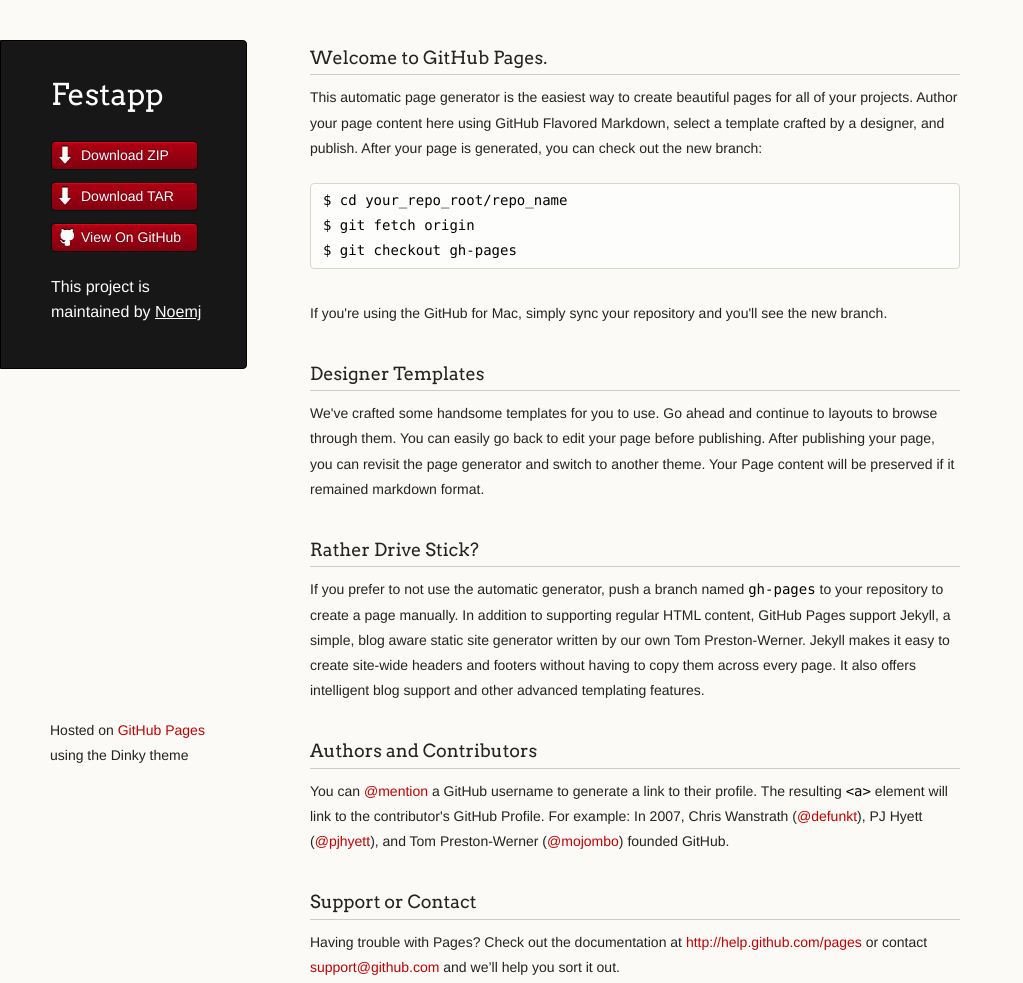
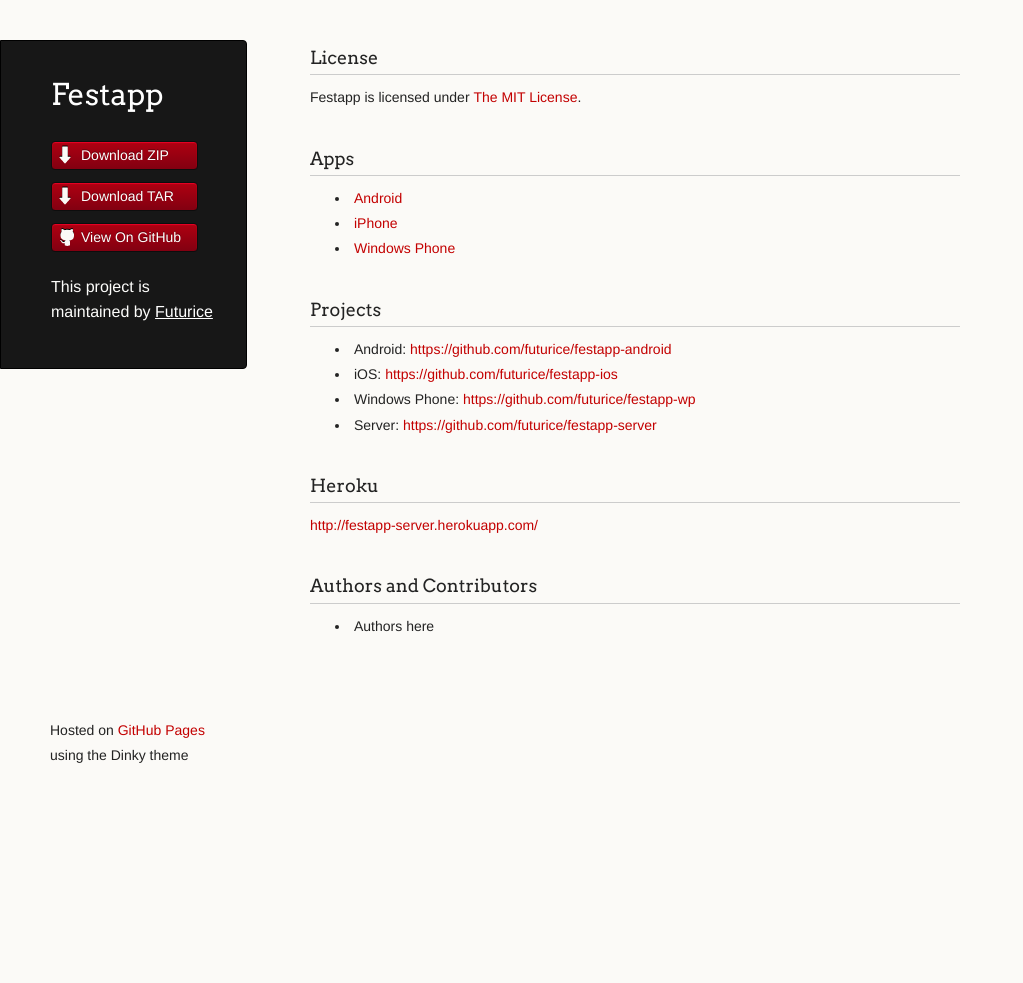
Before and after one commit to futurice/festapp-server, a plain HTML site: page index.html in a window 1280 px wide. Shown: the whole page, without its empty margins (0-1023 px from the left). After the commit the page ends 800 px from the top, so only its background shows below. Drawn offline with Linux system fonts and the light colour scheme.

Commit message:
Added GitHub page information

```diff
--- a/index.html
+++ b/index.html
@@ -8,7 +8,8 @@
 <link rel="stylesheet" href="stylesheets/styles.css">
 <link rel="stylesheet" href="stylesheets/pygment_trac.css">
 <script src="javascripts/scale.fix.js"></script>
-    <meta name="viewport" content="width=device-width, initial-scale=1, user-scalable=no">
+<meta name="viewport"
+	content="width=device-width, initial-scale=1, user-scalable=no">
 <!--[if lt IE 9]>
     <script src="//html5shiv.googlecode.com/svn/trunk/html5.js"></script>
     <![endif]-->
@@ -20,53 +21,95 @@
 			<p class="header"></p>
 
 			<ul>
-          <li class="download"><a class="buttons" href="https://github.com/Noemj/festapp-server/zipball/master">Download ZIP</a></li>
-          <li class="download"><a class="buttons" href="https://github.com/Noemj/festapp-server/tarball/master">Download TAR</a></li>
-          <li><a class="buttons github" href="https://github.com/Noemj/festapp-server">View On GitHub</a></li>
+				<li class="download"><a class="buttons"
+					href="https://github.com/Noemj/festapp-server/zipball/master">Download
+						ZIP</a></li>
+				<li class="download"><a class="buttons"
+					href="https://github.com/Noemj/festapp-server/tarball/master">Download
+						TAR</a></li>
+				<li><a class="buttons github"
+					href="https://github.com/Noemj/festapp-server">View On GitHub</a></li>
 			</ul>
 
-        <p class="header">This project is maintained by <a class="header name" href="https://github.com/Noemj">Noemj</a></p>
+			<p class="header">
+				This project is maintained by <a class="header name"
+					href="https://github.com/futurice">Futurice</a>
+			</p>
 
 
 		</header>
 		<section>
 			<h3>
-<a name="welcome-to-github-pages" class="anchor" href="#welcome-to-github-pages"><span class="octicon octicon-link"></span></a>Welcome to GitHub Pages.</h3>
+				<a name="license" class="anchor" href="#license"><span
+					class="octicon octicon-link"></span></a>License
+			</h3>
 
-<p>This automatic page generator is the easiest way to create beautiful pages for all of your projects. Author your page content here using GitHub Flavored Markdown, select a template crafted by a designer, and publish. After your page is generated, you can check out the new branch:</p>
-
-<pre><code>$ cd your_repo_root/repo_name
-$ git fetch origin
-$ git checkout gh-pages
-</code></pre>
-
-<p>If you're using the GitHub for Mac, simply sync your repository and you'll see the new branch.</p>
+			<p>
+				Festapp is licensed under <a
+					href="http://opensource.org/licenses/MIT">The MIT License</a>.
+			</p>
 
 			<h3>
-<a name="designer-templates" class="anchor" href="#designer-templates"><span class="octicon octicon-link"></span></a>Designer Templates</h3>
+				<a name="apps" class="anchor" href="#apps"><span
+					class="octicon octicon-link"></span></a>Apps
+			</h3>
 
-<p>We've crafted some handsome templates for you to use. Go ahead and continue to layouts to browse through them. You can easily go back to edit your page before publishing. After publishing your page, you can revisit the page generator and switch to another theme. Your Page content will be preserved if it remained markdown format.</p>
+			<ul>
+				<li><a
+					href="https://play.google.com/store/apps/details?id=fi.ruisrock.android">Android</a>
+				</li>
+				<li><a
+					href="https://itunes.apple.com/fi/app/ruisrock-2013/id666760442?mt=8&amp;ign-mpt=uo%3D2">iPhone</a>
+				</li>
+				<li><a
+					href="http://www.windowsphone.com/s?appid=fc9d04a7-19c5-4027-b74b-18940ffaa01f">Windows
+						Phone</a></li>
+			</ul>
 
 			<h3>
-<a name="rather-drive-stick" class="anchor" href="#rather-drive-stick"><span class="octicon octicon-link"></span></a>Rather Drive Stick?</h3>
+				<a name="projects" class="anchor" href="#projects"><span
+					class="octicon octicon-link"></span></a>Projects
+			</h3>
 
-<p>If you prefer to not use the automatic generator, push a branch named <code>gh-pages</code> to your repository to create a page manually. In addition to supporting regular HTML content, GitHub Pages support Jekyll, a simple, blog aware static site generator written by our own Tom Preston-Werner. Jekyll makes it easy to create site-wide headers and footers without having to copy them across every page. It also offers intelligent blog support and other advanced templating features.</p>
+			<ul>
+				<li>Android: <a
+					href="https://github.com/futurice/festapp-android">https://github.com/futurice/festapp-android</a>
+				</li>
+				<li>iOS: <a href="https://github.com/futurice/festapp-ios">https://github.com/futurice/festapp-ios</a>
+				</li>
+				<li>Windows Phone: <a
+					href="https://github.com/futurice/festapp-wp">https://github.com/futurice/festapp-wp</a>
+				</li>
+				<li>Server: <a
+					href="https://github.com/futurice/festapp-server">https://github.com/futurice/festapp-server</a>
+				</li>
+			</ul>
 
 			<h3>
-<a name="authors-and-contributors" class="anchor" href="#authors-and-contributors"><span class="octicon octicon-link"></span></a>Authors and Contributors</h3>
-
-<p>You can <a href="https://github.com/blog/821" class="user-mention">@mention</a> a GitHub username to generate a link to their profile. The resulting <code>&lt;a&gt;</code> element will link to the contributor's GitHub Profile. For example: In 2007, Chris Wanstrath (<a href="https://github.com/defunkt" class="user-mention">@defunkt</a>), PJ Hyett (<a href="https://github.com/pjhyett" class="user-mention">@pjhyett</a>), and Tom Preston-Werner (<a href="https://github.com/mojombo" class="user-mention">@mojombo</a>) founded GitHub.</p>
+				<a name="heroku" class="anchor" href="#authors-and-contributors"><span
+					class="heroku"></span></a>Heroku
+			</h3>
+			<a href="http://festapp-server.herokuapp.com/">http://festapp-server.herokuapp.com/</a>
 
 			<h3>
-<a name="support-or-contact" class="anchor" href="#support-or-contact"><span class="octicon octicon-link"></span></a>Support or Contact</h3>
+				<a name="authors-and-contributors" class="anchor"
+					href="#authors-and-contributors"><span
+					class="octicon octicon-link"></span></a>Authors and Contributors
+			</h3>
 
-<p>Having trouble with Pages? Check out the documentation at <a href="http://help.github.com/pages">http://help.github.com/pages</a> or contact <a href="mailto:support@github.com">support@github.com</a> and we’ll help you sort it out.</p>
+			<ul>
+				<li>Authors here</li>
+			</ul>
+
 		</section>
 		<footer>
-        <p><small>Hosted on <a href="http://pages.github.com">GitHub Pages</a> using the Dinky theme</small></p>
+			<p>
+				<small>Hosted on <a href="http://pages.github.com">GitHub
+						Pages</a> using the Dinky theme
+				</small>
+			</p>
 		</footer>
 	</div>
-    <!--[if !IE]><script>fixScale(document);</script><![endif]-->
 
 </body>
 </html>
```
Lines whose indentation alone changed are shown as unchanged.
